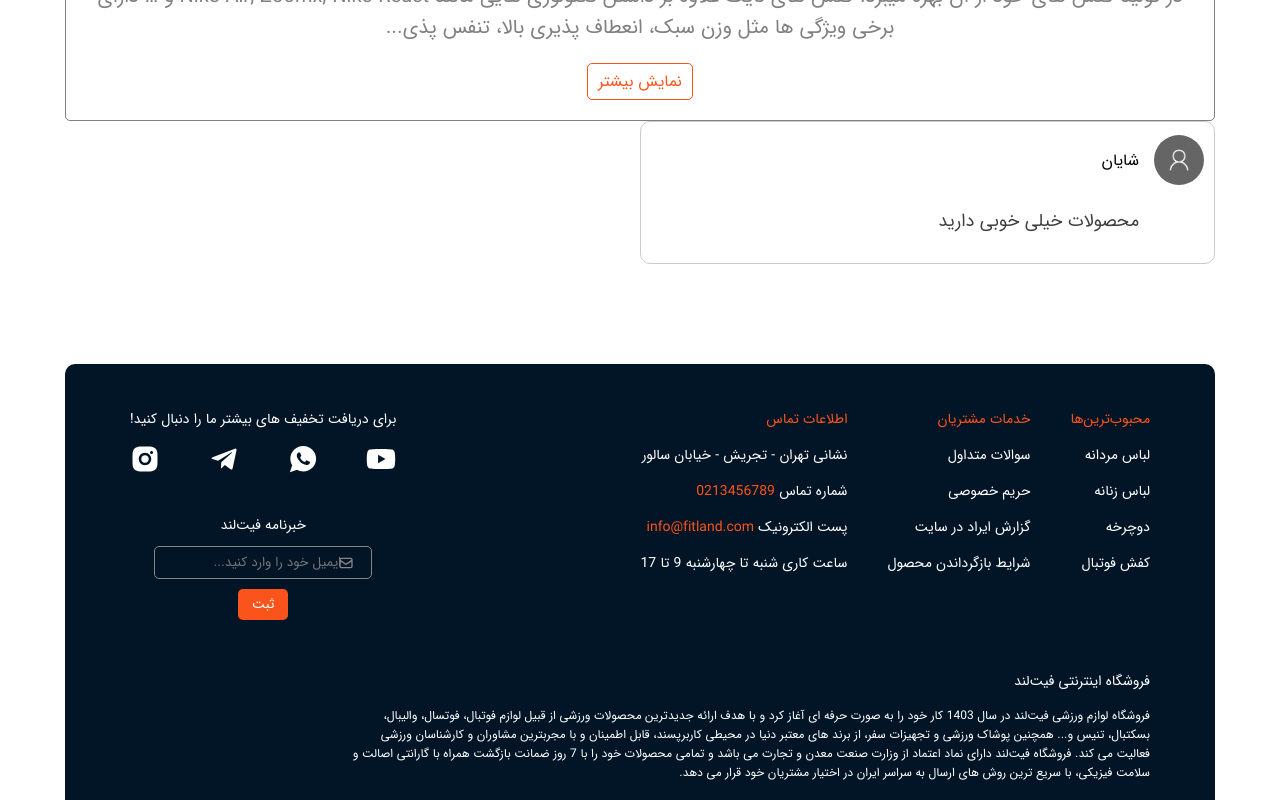
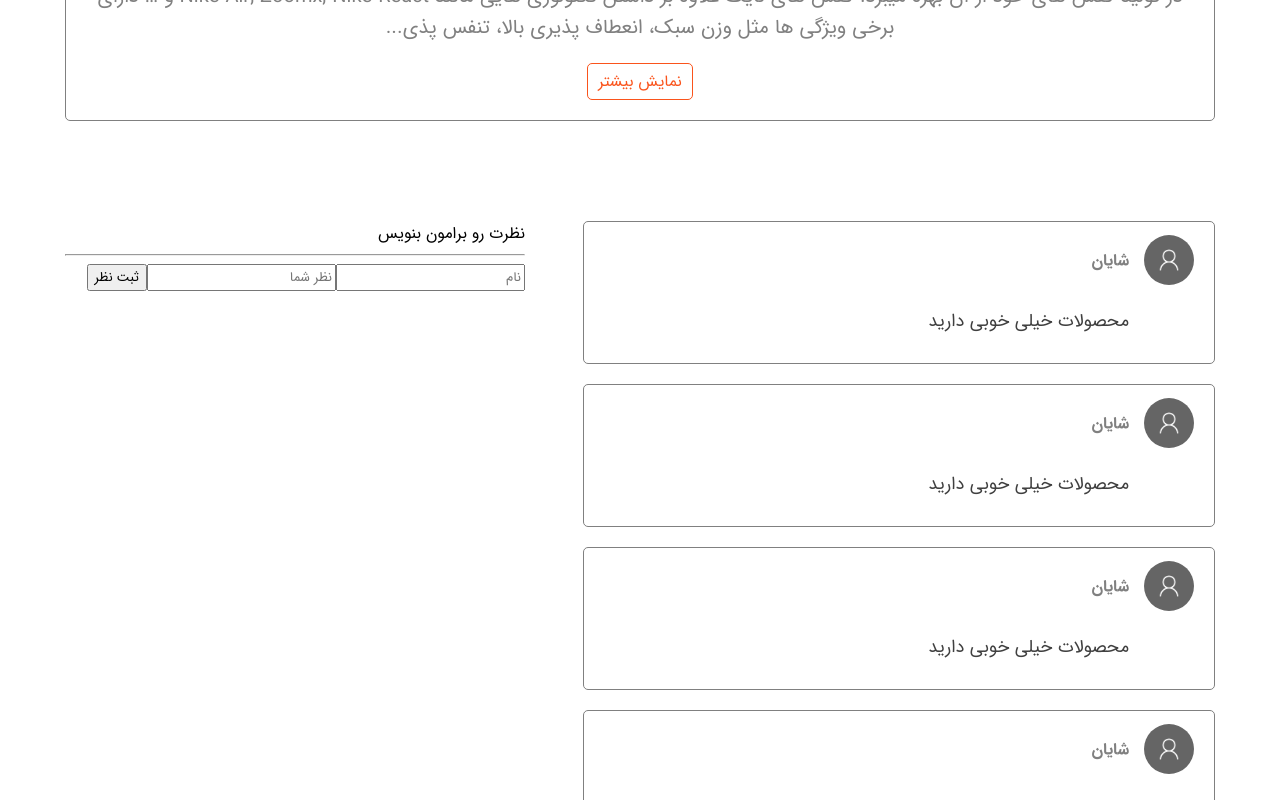
Before and after one commit to NooberThanYall/FitLand, a React (Vite) app: page /MainProduct in a window 1280 px wide. Shown: the part 880-1680 px from the top of the page. Built offline with nearby package versions, Linux system fonts and the light colour scheme.

Commit message:
develope html templets add comment

```diff
--- a/src/Components/ProductDetails/Comments/Comments.css
+++ b/src/Components/ProductDetails/Comments/Comments.css
@@ -1,8 +1,8 @@
 .comments-provider{
-    border: 1px solid #CBCBCB;
-    border-radius: 10px;
-    padding: 10px;
-    width: 50%;
+    border: 1px solid gray;
+    border-radius: 5px;
+    padding: 10px 20px;
+    width: 100%;
 }
 
 .container-name-and-img-user{
@@ -18,8 +18,9 @@
 }
 
 .name-user{
-    color: black;
+    color: gray;
     font-size: 16px;
+    font-weight: 700;
 }
 
 .text-comment{
--- a/src/Components/ProductDetails/ProductDetails.css
+++ b/src/Components/ProductDetails/ProductDetails.css
@@ -143,3 +143,20 @@
     text-align: center;
     cursor: pointer;
 }
+
+.container-comments-and-add-comments{
+    margin-top: 100px;
+    display: flex;
+    justify-content: space-between;
+}
+
+.container-comments{
+    display: flex;
+    flex-direction: column;
+    gap: 20px;
+    width: 55%;
+}
+
+.container-add-comment{
+    width: 40%;
+}
--- a/src/Components/ProductDetails/ProductDetails.tsx
+++ b/src/Components/ProductDetails/ProductDetails.tsx
@@ -62,7 +62,19 @@ export default function ProductDetails() {
       <div className="container-comments-and-add-comments">
         <div className="container-comments">
           <Comments />
+          <Comments />
+          <Comments />
+          <Comments />
         </div>
+
+        <div className="container-add-comment">
+          <div className="title-add-comment">نظرت رو برامون بنویس</div>
+          <hr />
+          <input type="text" placeholder='نام' className='inputs-add-comment' />
+          <input type="" placeholder='نظر شما' className='inputs-add-comment-big' />
+          <button>ثبت نظر</button>
+        </div>
+
       </div>
 
     </div>
```
